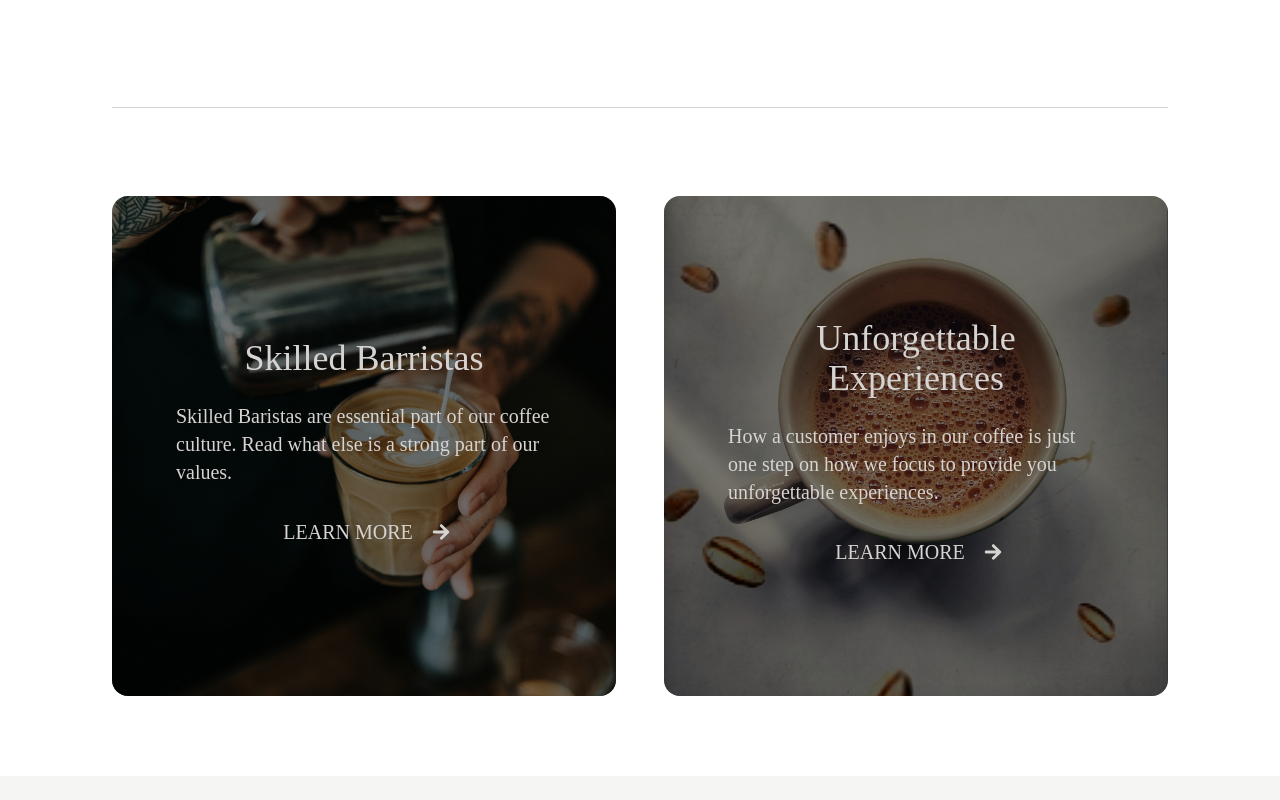
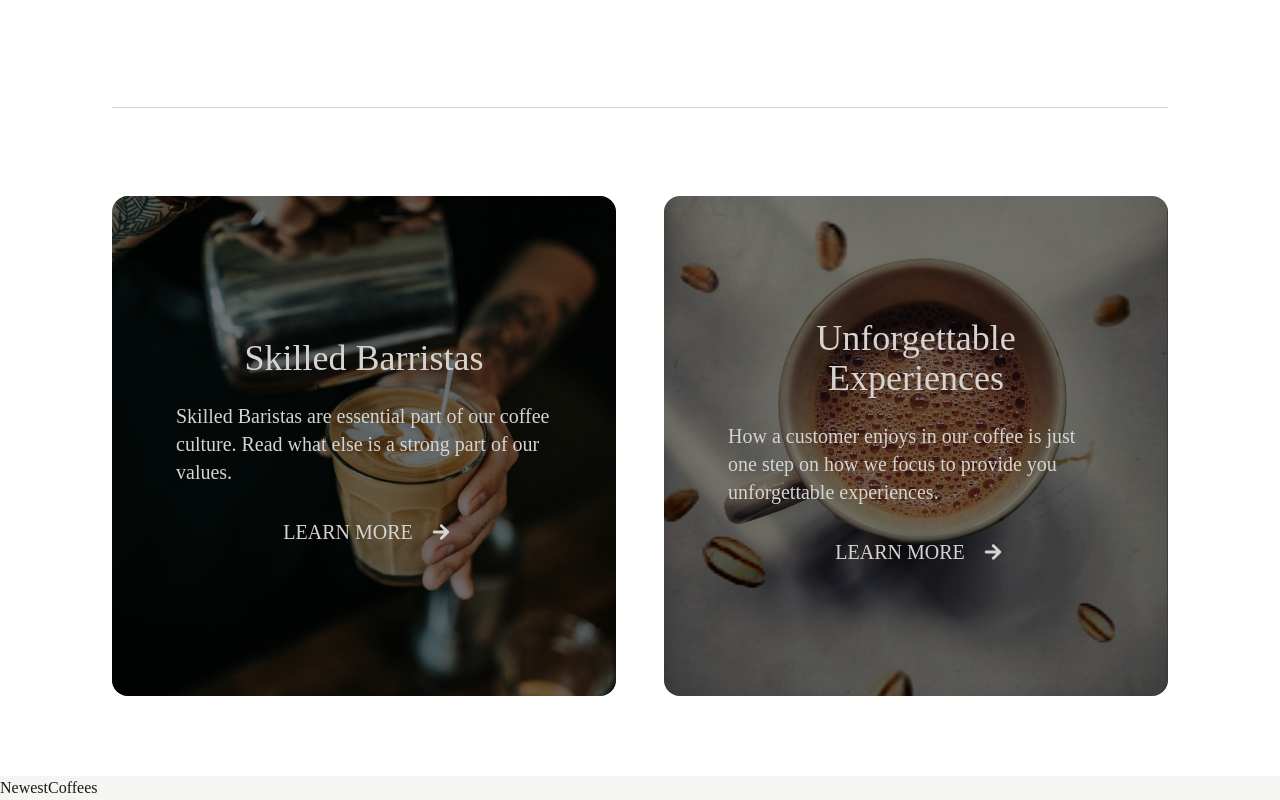
Before and after one commit to DarkoM996/coffeebar-website, a React (Vite) app: page / in a window 1280 px wide. Shown: the part 1659-2459 px from the top of the page. Before the commit the page ends 2435 px from the top, so only its background shows below. Built offline with nearby package versions, Linux system fonts and the light colour scheme; a web font is replaced by a local one.

Commit message:
new section added

```diff
--- a/src/App.tsx
+++ b/src/App.tsx
@@ -1,6 +1,7 @@
 import FeaturedCards from "./components/FeaturedCards";
 import Hero from "./components/Hero";
 import Navbar from "./components/Navbar";
+import NewestCoffees from "./components/NewestCoffees";
 
 const App = () => {
   return (
@@ -8,6 +9,7 @@ const App = () => {
       <Navbar />
       <Hero />
       <FeaturedCards />
+      <NewestCoffees />
     </>
   );
 };
--- /dev/null
+++ b/src/components/NewestCoffees.tsx
@@ -0,0 +1,5 @@
+const NewestCoffees = () => {
+  return <div>NewestCoffees</div>;
+};
+
+export default NewestCoffees;
```
